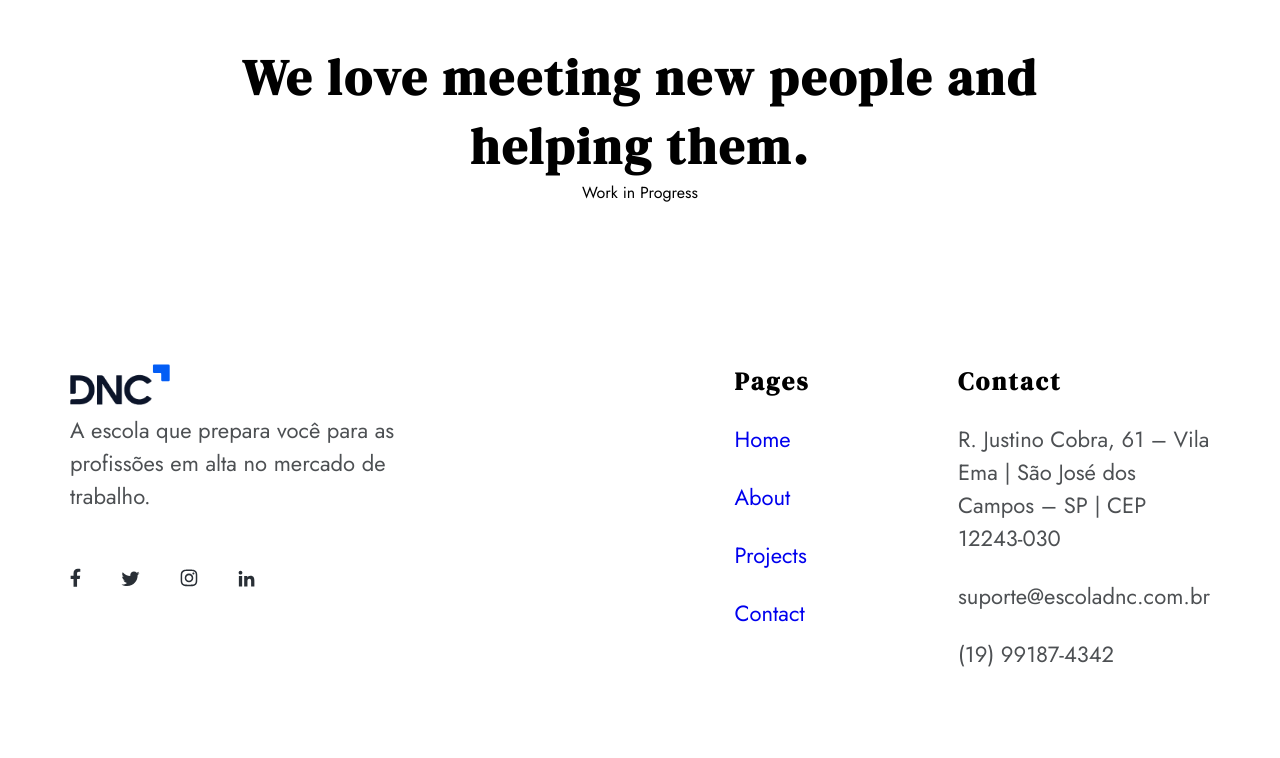
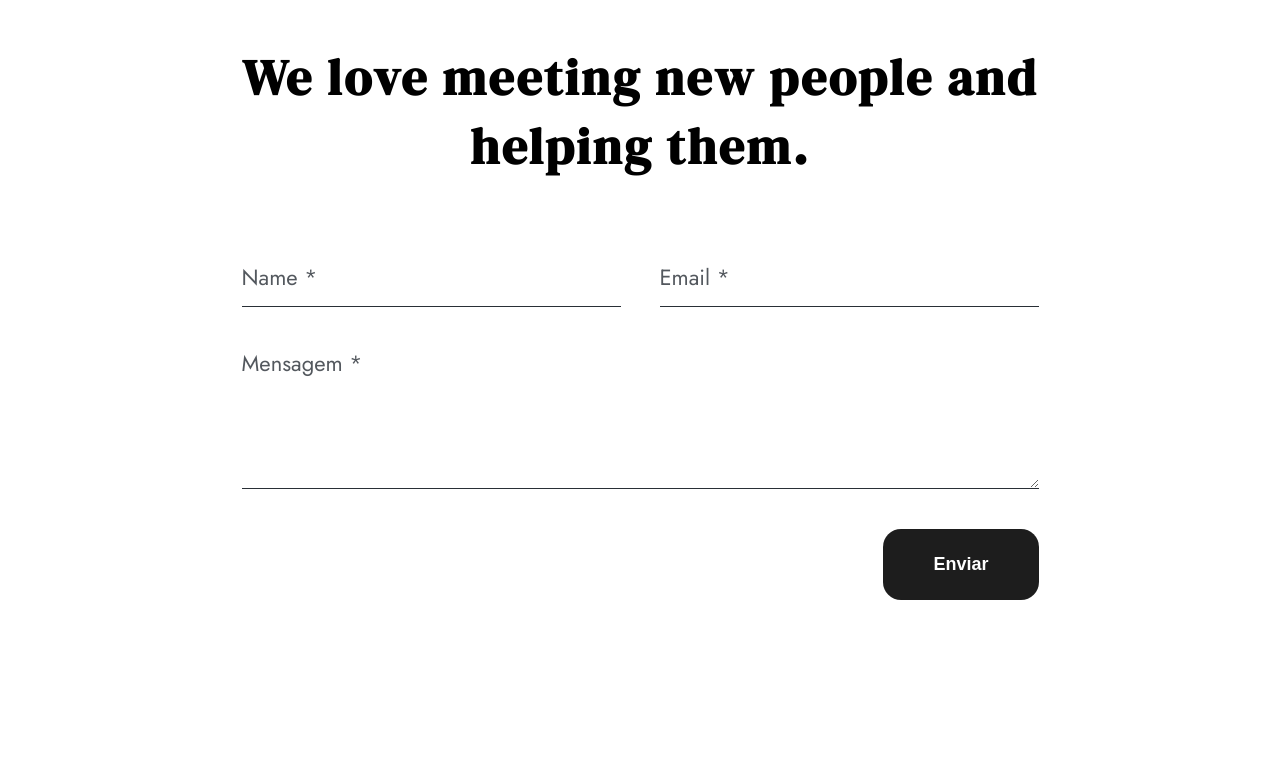
Before and after one commit to betokast/dnc-react-arquitetura, a React (Vite) app in the folder dnc-arquitetura/: page /contact in a window 1280 px wide. Shown: the part 620-1378 px from the top of the page. Built offline with nearby package versions, Linux system fonts and the light colour scheme.

Commit message:
Implementação do form

```diff
--- a/dnc-arquitetura/src/components/ContactForm/ContactForm.css
+++ b/dnc-arquitetura/src/components/ContactForm/ContactForm.css
@@ -8,3 +8,18 @@
 .contact-form h2 {
   font-size: 50px;
 }
+
+.contact-form form {
+  margin: 40px 0 0 0;
+  width: 100%;
+}
+
+.contact-form p {
+  font-size: 20px;
+  margin: 0;
+}
+
+.contact-form .form-group {
+  column-gap: 39px;
+  margin: 40px 0 0 0;
+}
--- a/dnc-arquitetura/src/components/ContactForm/ContactForm.jsx
+++ b/dnc-arquitetura/src/components/ContactForm/ContactForm.jsx
@@ -1,10 +1,57 @@
+// eslint-disable-next-line no-unused-vars
+import { useState, useEffect } from 'react';
+import Button from '../Button/Button';
 import './ContactForm.css';
 
 function ContactForm() {
+    // eslint-disable-next-line no-unused-vars
+    const [ isFormValid, setIsFormValid ] = useState(false);
+
+    //Função de submit:
+    // eslint-disable-next-line no-unused-vars
+    const handleSubmit = async (event) => {
+        event.preventDefault();
+    }
+
   return (
     <div className="contact-form d-flex fd-column al-center">
       <h2>We love meeting new people and helping them.</h2>
-      <form action="">Work in Progress</form>
+      <form action="">
+        <div className="d-flex form-group">
+            <input
+                className='form-input'
+                type="text"
+                id='name'
+                name='name'
+                placeholder='Name *'
+                // value={}
+                // onChange={}
+            />
+            <input
+                className='form-input'
+                type="email"
+                id='email'
+                name='email'
+                placeholder='Email *'
+                // value={}
+                // onChange={}
+            />
+        </div>
+        <div className='d-flex form-group'>
+            <textarea
+                className="form-input"
+                name="message"
+                id="message"
+                placeholder='Mensagem *'
+                rows="4"
+            />
+        </div>
+        <div className='al-center d-flex jc-end form-group'>
+            <Button type="submit" buttonStyle="secondary">
+                Enviar
+            </Button>
+        </div>
+      </form>
     </div>
   )
 }
--- a/dnc-arquitetura/src/components/ProjectList/ProjectsList.jsx
+++ b/dnc-arquitetura/src/components/ProjectList/ProjectsList.jsx
@@ -5,7 +5,6 @@ import './ProjectsList.css';
 import LikedFilled from '../../assets/like-filled.svg';
 
 //UTILS
-// eslint-disable-next-line no-unused-vars
 import { getApiData } from '../../services/apiServices';
 
 function ProjectsList() {
@@ -18,7 +17,7 @@ function ProjectsList() {
             setProjects(projectsResponse);
             console.log(projectsResponse);
         } catch (error) {
-            console.log('Error fetching projectors', error);
+            console.log(`Error fetching projectors: ${error}`);
             setProjects([]);
         }
     };
@@ -33,6 +32,7 @@ function ProjectsList() {
       </div>
       <div className='projects-grid'>
         {
+          projects ?
             projects.map((project) => {
                 return (
                     <div className='project-card d-flex jc-center al-center fd-column' key={project.id}>
@@ -46,6 +46,7 @@ function ProjectsList() {
                     </div>
                 )
             })
+          : null
         }
       </div>
     </div>
--- a/dnc-arquitetura/src/main.css
+++ b/dnc-arquitetura/src/main.css
@@ -32,6 +32,23 @@ a {
 
 .tertiary-background {
   background-color: var(--tertiary);
+}
+
+/* ===== FORM ===== */
+.form-input {
+  border: none;
+  border-bottom: 1px solid var(--title-color);
+  color: var(--title-color);
+  font-size: 22px;
+  font-family: "Jost", sans-serif;
+  padding: 0 0 13px 0;
+  outline: none;
+  width: 100%;
+}
+
+.form-input::placeholder {
+  color: var(--title-color);
+  opacity: 0.8;
 }
 
 /* ===== GRID ===== */
```
